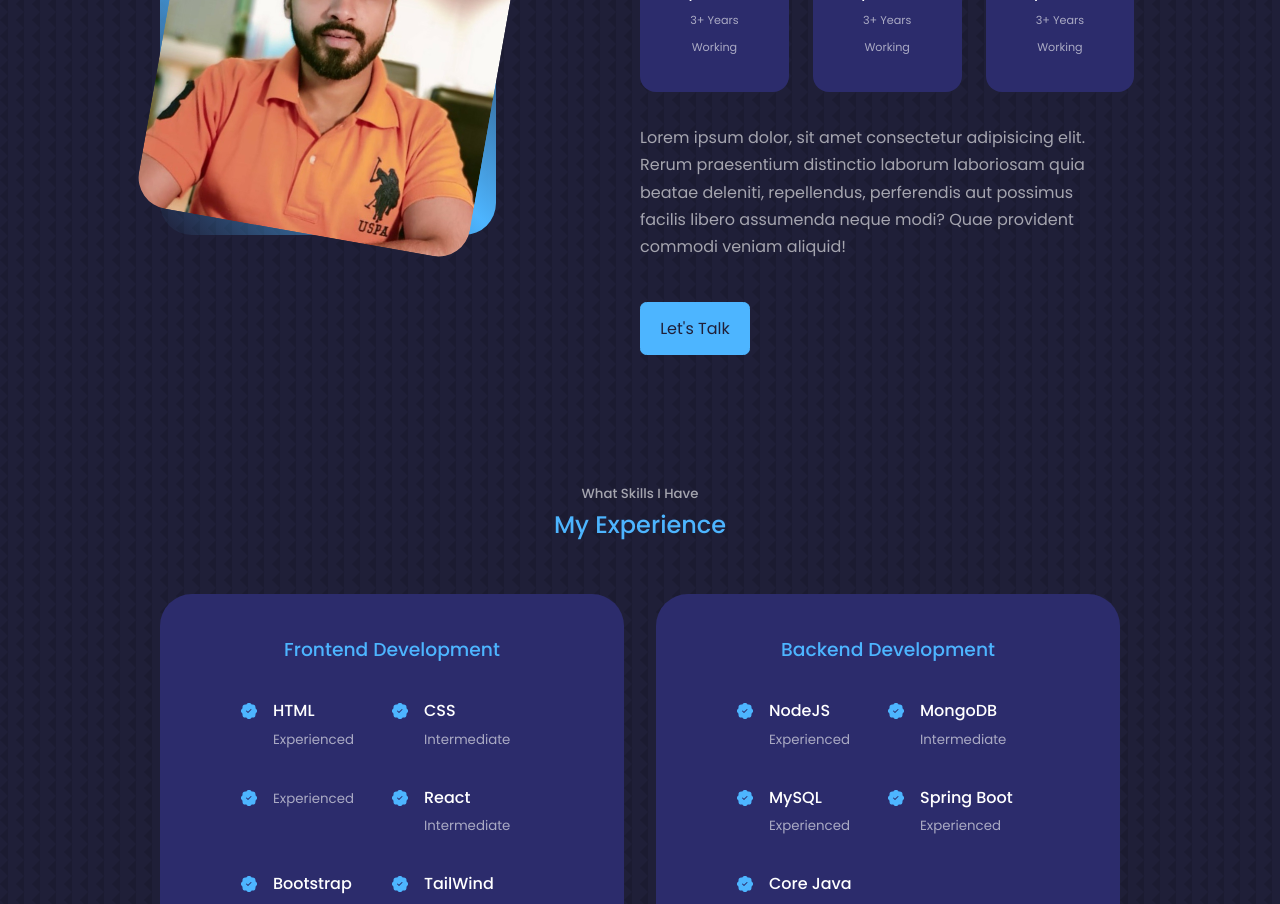
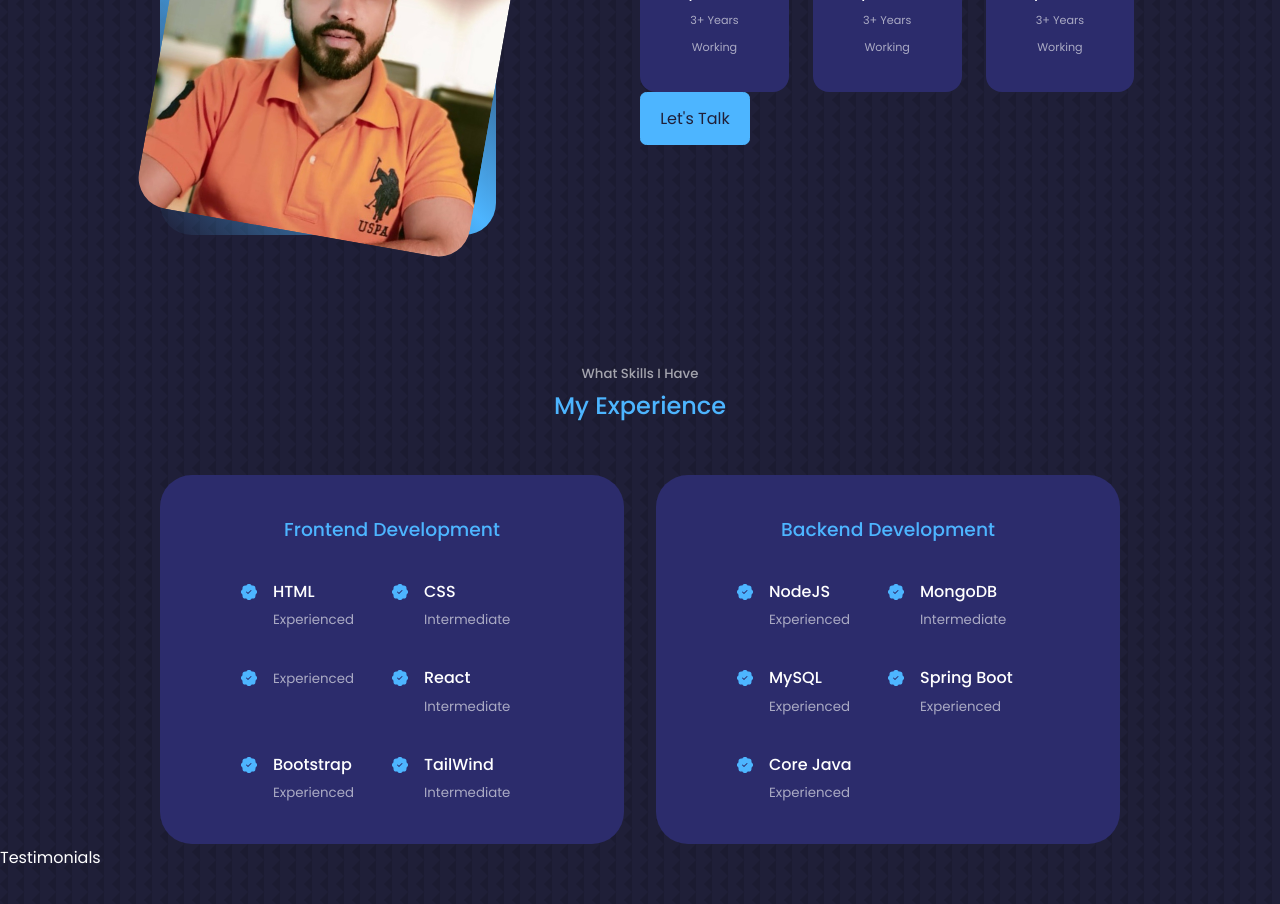
Before and after one commit to iamvijaykr/PersonalProfile, a React (Create React App) app: page / in a window 1280 px wide. Shown: the part 1140-2044 px from the top of the page. Built offline with nearby package versions, Linux system fonts and the light colour scheme.

Commit message:
remove paragraph

```diff
--- a/src/components/about/About.jsx
+++ b/src/components/about/About.jsx
@@ -36,14 +36,6 @@ const About = () => {
               <small>3+ Years Working</small>
             </article>
           </div>
-
-          <p>
-            Lorem ipsum dolor, sit amet consectetur adipisicing elit.
-            Rerum praesentium distinctio laborum laboriosam quia beatae
-            deleniti, repellendus, perferendis aut possimus facilis libero
-            assumenda neque modi? Quae provident commodi veniam aliquid!
-          </p>
-
           <a href="#contact" className='btn btn-primary'>Let's Talk</a>
         </div>
       </div>
```
